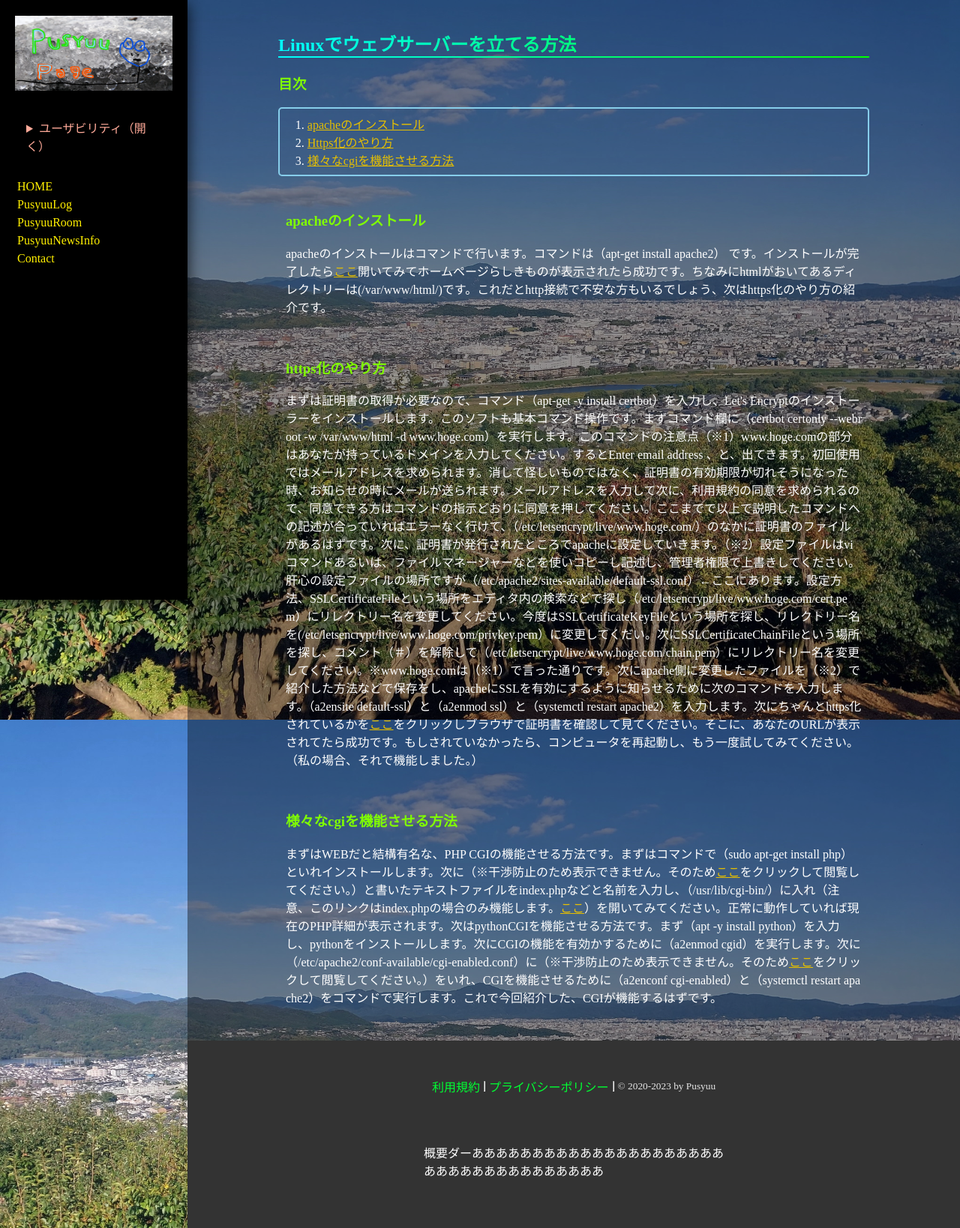
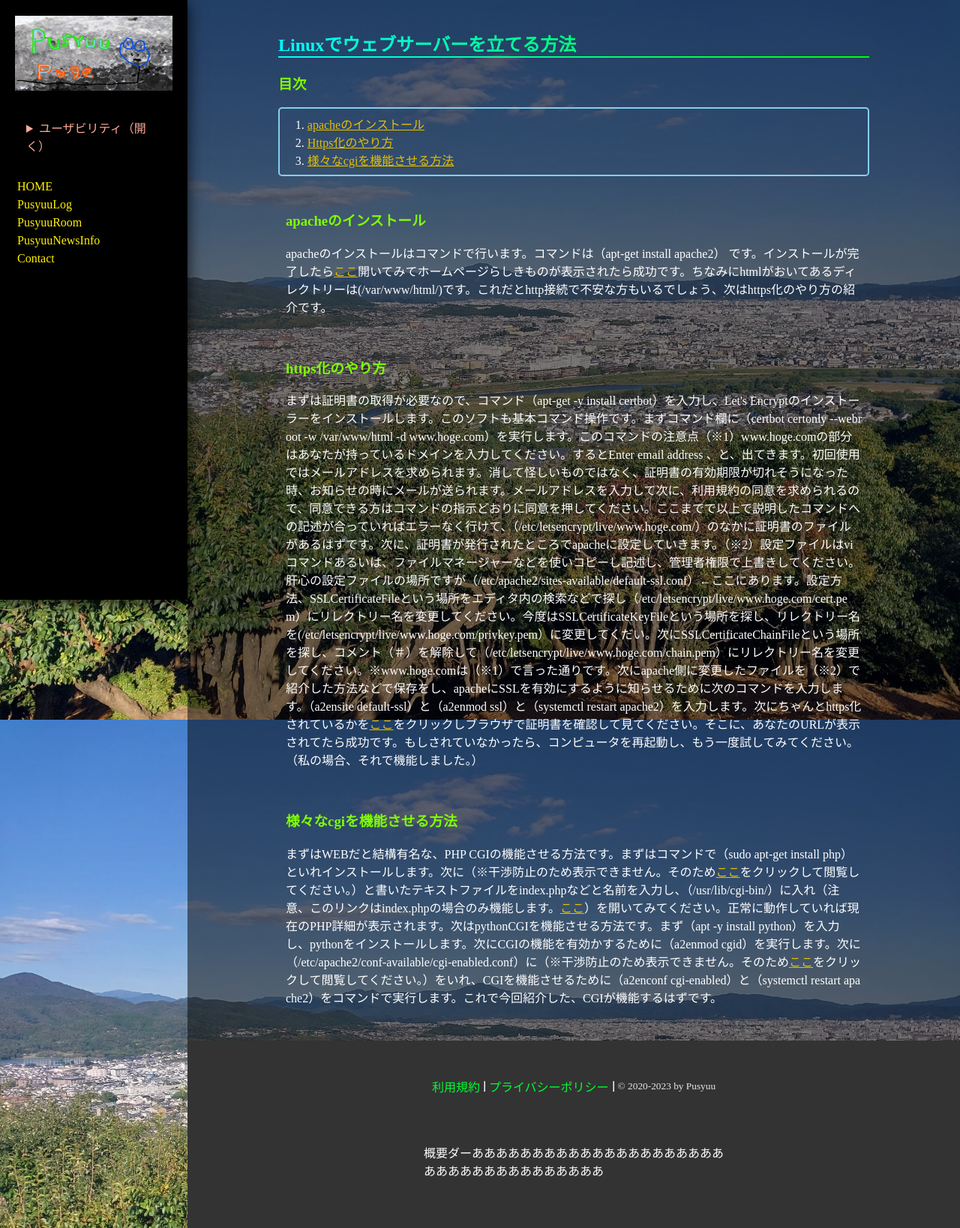
Before and after one commit to PusyuuOfficial/PusyuuPageInPHP, a PHP site: page /cgi-bin/SystemFolder/PageData/b-LinuxWebServer/content.php in a window 1280 px wide. Shown: the whole page at 75% size. Run offline with PHP 8.4, Linux system fonts and the light colour scheme.

Commit message:
背景変更しました。

```diff
--- a/SystemFolder/CssData/Style-1.css
+++ b/SystemFolder/CssData/Style-1.css
@@ -488,7 +488,7 @@ td {
   /*margin-top: 0px;*/
   margin-left: 250px;
   /*margin-right: 150px;*/
-  background-color: rgba(0,0,0,0.4);
+  background-color: rgba(0,0,0,0.5);
   word-break: break-all;
   height: auto;
   padding: 10px;
```
